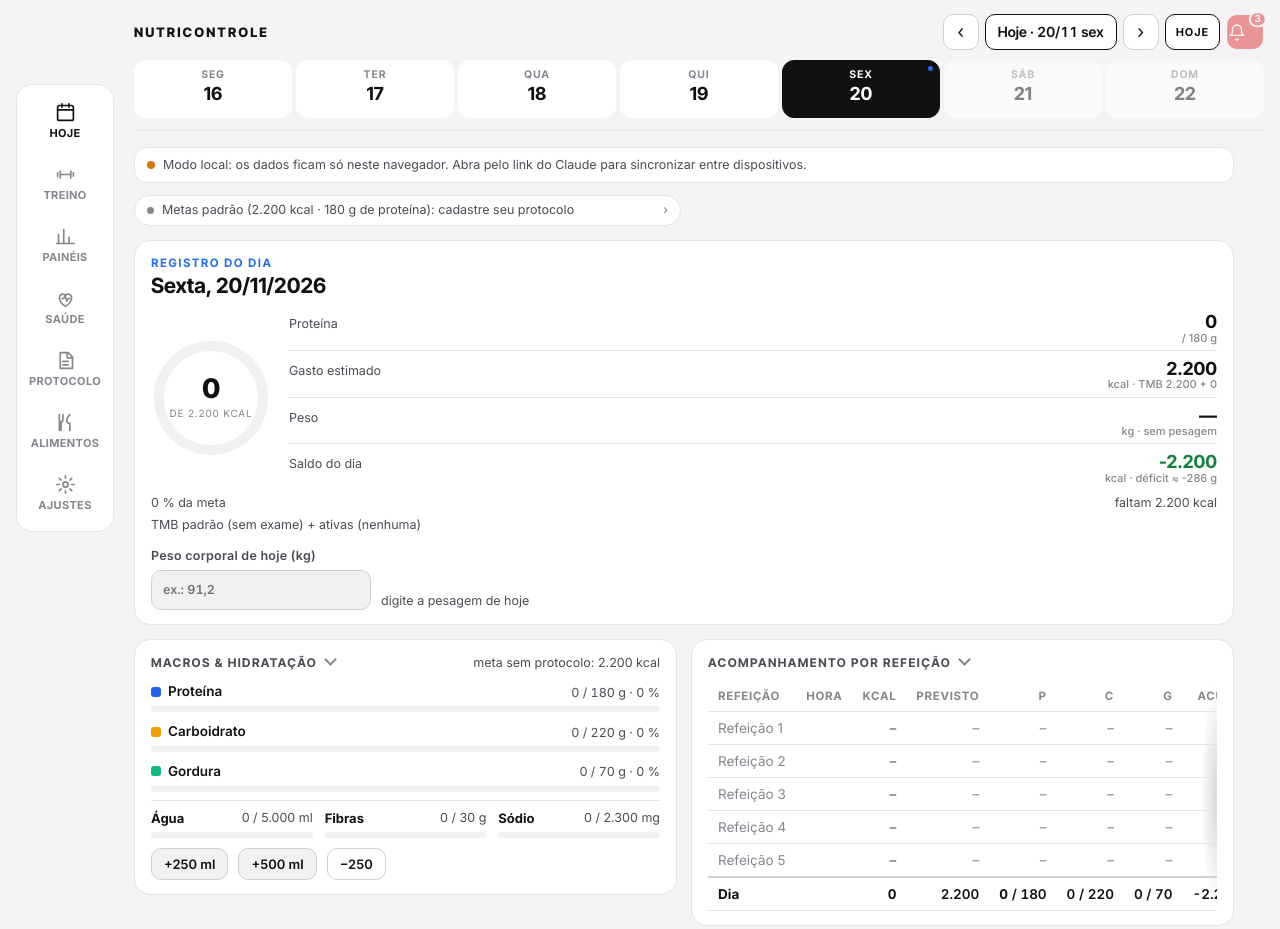
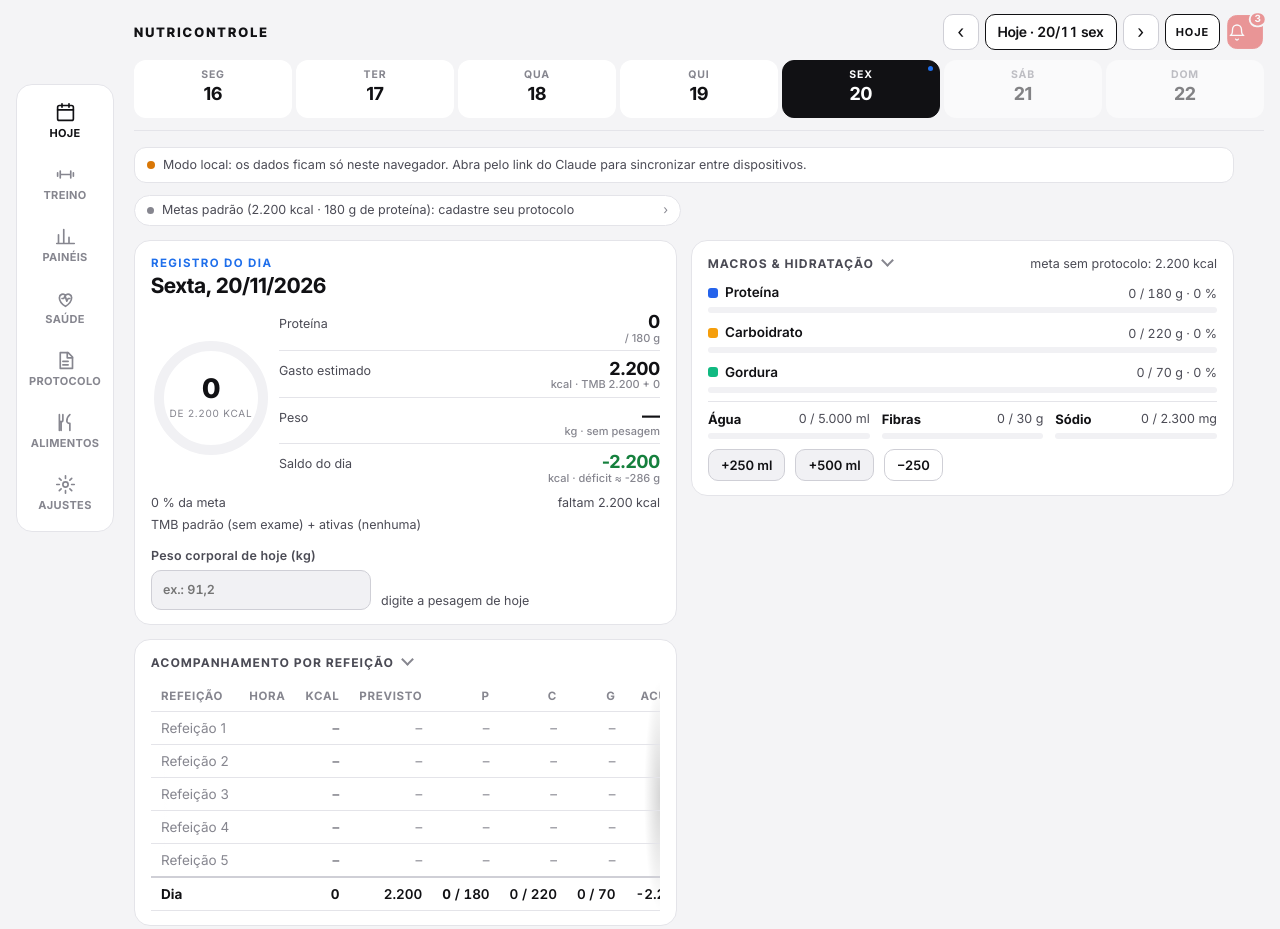
Before and after one commit to armnrodrigues/nutricontrole-performance, a plain HTML site: page index.html in a window 1280 px wide. Drawn offline with nearby package versions, Linux system fonts and the light colour scheme.

Commit message:
v32: tela aberta do iPhone Duo com registro do dia ao lado de macros e cartões do treino pareados
Conferido no simulador iPhone Duo fechado (466x678), meio aberto e aberto (951x669).

Co-Authored-By: Claude Opus 5.5 <noreply@anthropic.com>

```diff
--- a/index.html
+++ b/index.html
@@ -505,6 +505,13 @@ input,select,textarea{min-height:40px;padding:8px 11px}
   .tab>.stack>.card:first-child{grid-column:1/-1}
 }
 @media (min-width:900px) and (max-height:520px){#bottomnav{top:auto;bottom:12px}}
+@media (min-width:900px){
+  .tab>.dayhero{grid-column:auto}
+  #tab-treino>#sessCard{order:-3}#tab-treino>#actCard{order:-2}#tab-treino>#trLogCard{order:-1}
+  #tab-hoje>#alerts{order:-5}#tab-hoje>.dayhero{order:-4}#tab-hoje>.dayhero+.card{order:-3}
+  .dayhero .hero-body{grid-template-columns:110px 1fr}
+}
+@media (min-width:501px) and (max-width:899px){#tab-treino>#sessCard{order:-3}#tab-treino>#actCard{order:-2}#tab-treino>#trLogCard{order:-1}}
 
 /* ================= OPÇÕES DE LAYOUT (Ajustes › Aparência › Layout) */
 /* 1 · Equilibrado (padrão): o bloco acima */
```
